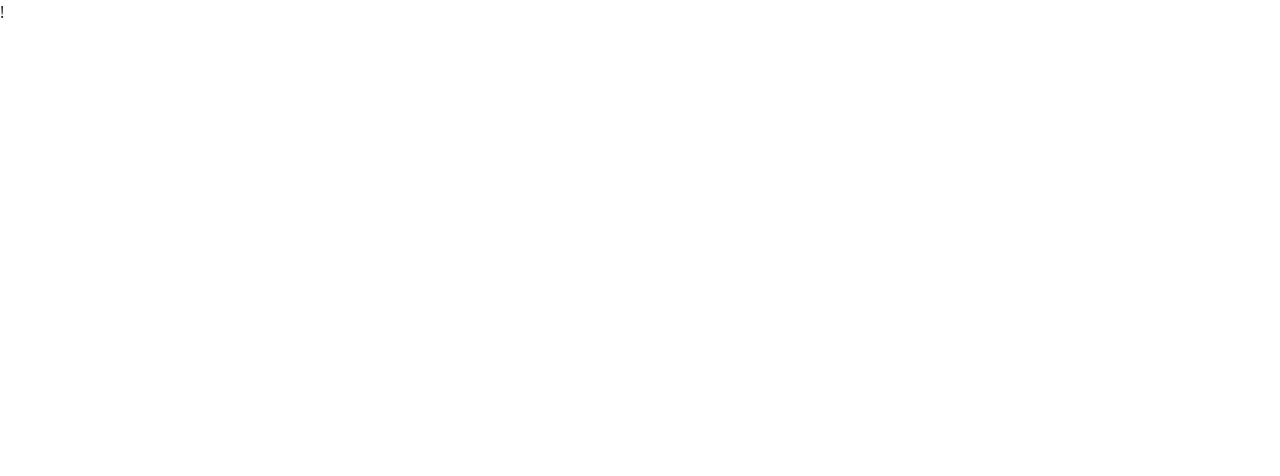
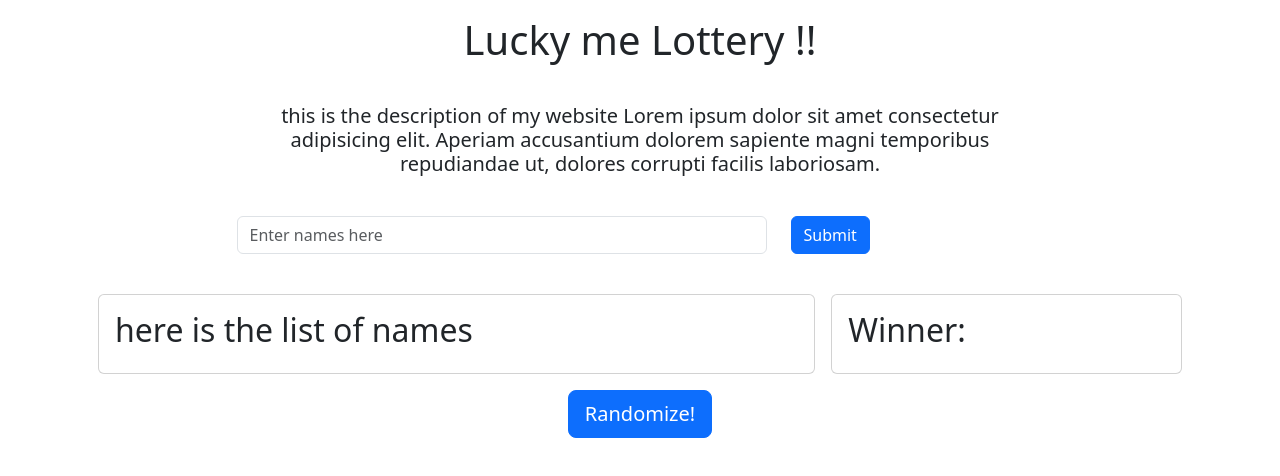
Before and after one commit to anisenson/March-Lottery, a plain HTML site: page index.html in a window 1280 px wide. Drawn offline with nearby package versions, Linux system fonts and the light colour scheme.

Commit message:
Added html

```diff
--- a/index.html
+++ b/index.html
@@ -1,47 +1,93 @@
-!<!doctype html>
+<!doctype html>
 <html lang="en">
+
 <head>
     <title>Lucky Me Lottery</title>
     <!-- Required meta tags -->
     <meta charset="utf-8" />
-        <meta
-            name="viewport"
-            content="width=device-width, initial-scale=1, shrink-to-fit=no"
-        />
+    <meta name="viewport" content="width=device-width, initial-scale=1, shrink-to-fit=no" />
 
     <link rel="stylesheet" href="style.css" />
 
     <!-- Bootstrap CSS v5.2.1 -->
-        <link
-            href="https://cdn.jsdelivr.net/npm/bootstrap@5.3.2/dist/css/bootstrap.min.css"
-            rel="stylesheet"
-            integrity="sha384-T3c6CoIi6uLrA9TneNEoa7RxnatzjcDSCmG1MXxSR1GAsXEV/Dwwykc2MPK8M2HN"
-            crossorigin="anonymous"
-        />
+    <link href="https://cdn.jsdelivr.net/npm/bootstrap@5.3.2/dist/css/bootstrap.min.css" rel="stylesheet"
+        integrity="sha384-T3c6CoIi6uLrA9TneNEoa7RxnatzjcDSCmG1MXxSR1GAsXEV/Dwwykc2MPK8M2HN" crossorigin="anonymous" />
 </head>
 
 <body>
-        <header>
-            <!-- place navbar here -->
+    <header class=" p-3 text-center">
+        <h1>Lucky me Lottery !!</h1>
     </header>
-        <main></main>
+
+    <main>
+        <div class="container">
+        <div class="row justify-content-center ">
+            <div class="col-8 text-center p-3 ">
+                <h5>this is the description of my website Lorem ipsum dolor sit amet consectetur adipisicing elit.
+                    Aperiam accusantium dolorem sapiente magni temporibus repudiandae ut, dolores corrupti facilis
+                    laboriosam.
+                </h5>
+            </div>
+        </div>
+
+        <div class="row justify-content-center p-3">
+            <div class="col-6">
+                <div class="form-group">
+                <input type="text" class="form-control" id="nameInputBox" placeholder="Enter names here">
+                </div>
+            </div>
+            <div class="col-3">
+                <button type="submit" class="btn btn-primary">Submit</button>
+            </div>
+        </div>
+
+
+
+        <div class="row m-2 g-2 ">
+            <div class="col-8 p-2 ">
+                <div class="card">
+                    <div class="card-body" id="listNamesDisplay">
+                      <h2>here is the list of names</h2>
+                    </div>
+                </div>
+            </div>
+
+            <div class="col-4 p-2">
+                <div class="card">
+                    <div class="card-body" id="selectedNameDisplay">
+                      <h2>Winner:</h2>
+                    </div>
+                </div>
+            </div>
+        </div>
+
+
+        <div class="row text-center">
+            <div class="col-12">
+                <button type="button" class="btn btn-primary btn-lg">Randomize!</button>
+            </div>
+        </div>
+
+    </div>
+    </main>
+
+
+
+
     <footer>
         <!-- place footer here -->
     </footer>
     <!-- Bootstrap JavaScript Libraries -->
-        <script
-            src="https://cdn.jsdelivr.net/npm/@popperjs/core@2.11.8/dist/umd/popper.min.js"
+    <script src="https://cdn.jsdelivr.net/npm/@popperjs/core@2.11.8/dist/umd/popper.min.js"
         integrity="sha384-I7E8VVD/ismYTF4hNIPjVp/Zjvgyol6VFvRkX/vR+Vc4jQkC+hVqc2pM8ODewa9r"
-            crossorigin="anonymous"
-        ></script>
+        crossorigin="anonymous"></script>
 
-        <script
-            src="https://cdn.jsdelivr.net/npm/bootstrap@5.3.2/dist/js/bootstrap.min.js"
+    <script src="https://cdn.jsdelivr.net/npm/bootstrap@5.3.2/dist/js/bootstrap.min.js"
         integrity="sha384-BBtl+eGJRgqQAUMxJ7pMwbEyER4l1g+O15P+16Ep7Q9Q+zqX6gSbd85u4mG4QzX+"
-            crossorigin="anonymous"
-        ></script>
+        crossorigin="anonymous"></script>
 
     <script src="script.js"></script>
 
 </body>
+
 </html>
```
Lines whose indentation alone changed are shown as unchanged.
